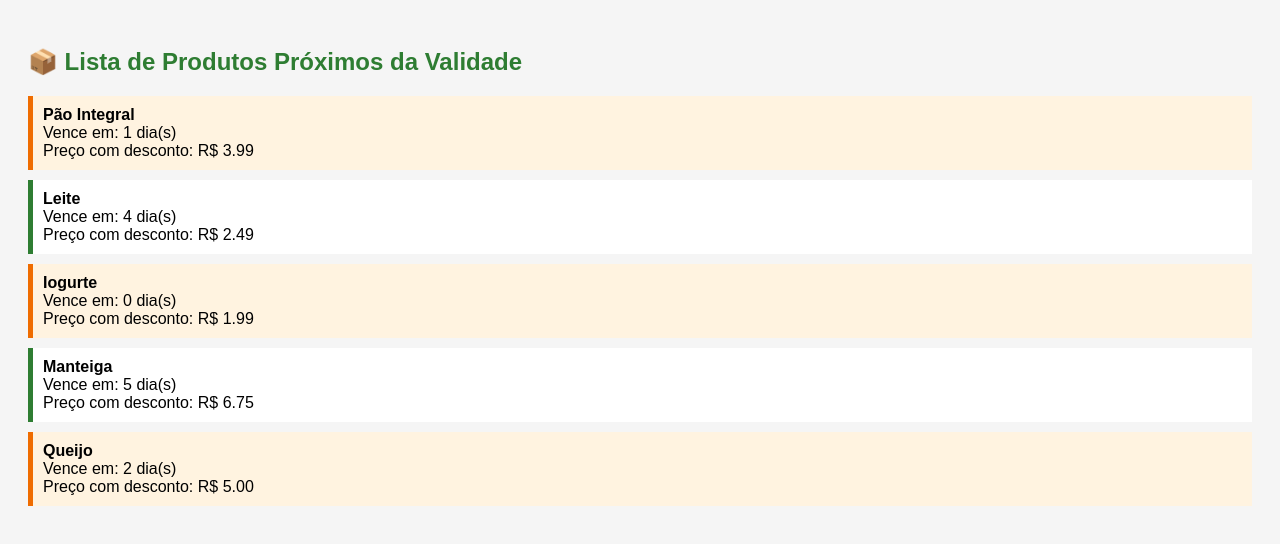
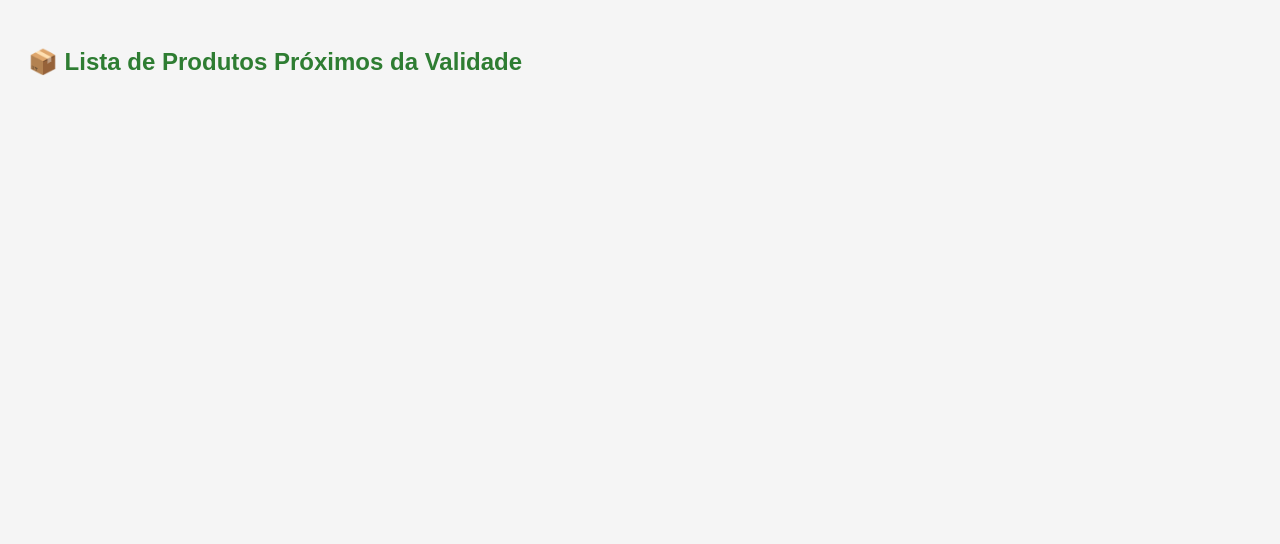
Before and after one commit to Turma-voucher-89-Senac/turma-voucher-89-senac-classroom-614ef0-desafio-javascript-html-Atividade01-89, a plain HTML site: page index.html in a window 1280 px wide. Drawn offline with Linux system fonts and the light colour scheme.

Commit message:
correcao

```diff
--- a/index.html
+++ b/index.html
@@ -35,36 +35,22 @@
 
   <script>
     // Array com objetos representando produtos
-    const produtos = [
-      { nome: "Pão Integral", diasParaVencer: 1, preco: 3.99 },
-      { nome: "Leite", diasParaVencer: 4, preco: 2.49 },
-      { nome: "Iogurte", diasParaVencer: 0, preco: 1.99 },
-      { nome: "Manteiga", diasParaVencer: 5, preco: 6.75 },
-      { nome: "Queijo", diasParaVencer: 2, preco: 5.00 }
-    ];
 
-    const lista = document.getElementById("lista-produtos");
 
     // Laço de repetição para listar todos os produtos
-    for (let i = 0; i < produtos.length; i++) {
-      const produto = produtos[i];
+
 
       // Cria um novo elemento div para exibir o produto
-      const div = document.createElement("div");
-      div.classList.add("produto");
+
 
       // Se o produto vence em 2 dias ou menos, destacamos com classe "urgente"
-      if (produto.diasParaVencer <= 2) {
-        div.classList.add("urgente");
-      }
+
 
       // Define o conteúdo da div
-      div.innerHTML = `<strong>${produto.nome}</strong><br>
-        Vence em: ${produto.diasParaVencer} dia(s)<br>
-        Preço com desconto: R$ ${produto.preco.toFixed(2)}`;
+
 
       // Adiciona a div à lista na página
-      lista.appendChild(div);
+
     }
   </script>
 
```
